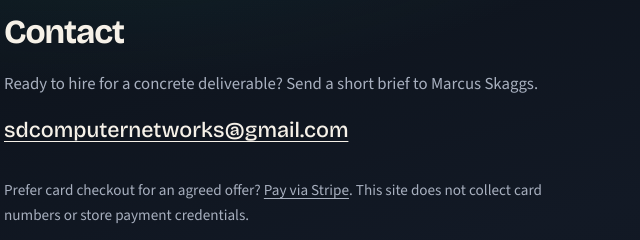
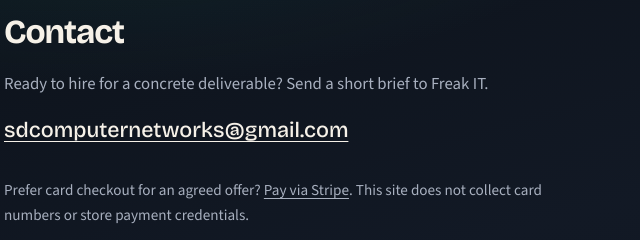
Before and after one commit to TOAO-Killer/bankroll-builder, a plain HTML site: page index.html in a window 1280 px wide. Shown: the part 1759-1999 px from the top of the page, 76-716 px from the left. Drawn offline with nearby package versions, Linux system fonts and the light colour scheme.

Commit message:
Sync landing contact name to PUBLIC_NAME (Freak IT).

```diff
--- a/index.html
+++ b/index.html
@@ -129,7 +129,7 @@
           <h2 class="reveal">Contact</h2>
           <div class="contact-block reveal">
             <p class="lede" style="margin: 0">
-              Ready to hire for a concrete deliverable? Send a short brief to Marcus Skaggs.
+              Ready to hire for a concrete deliverable? Send a short brief to Freak IT.
             </p>
             <a class="mail" href="mailto:sdcomputernetworks@gmail.com"
               >sdcomputernetworks@gmail.com</a
```
Also changed, not shown: 1 other file.
